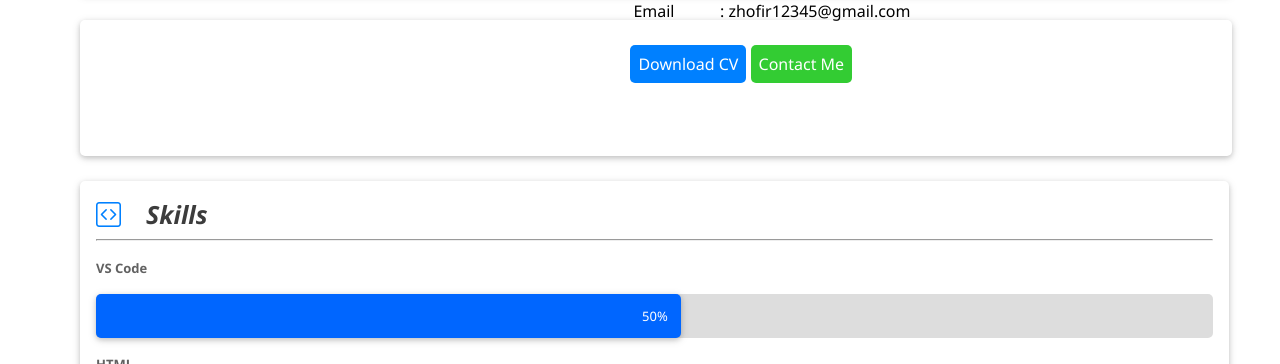
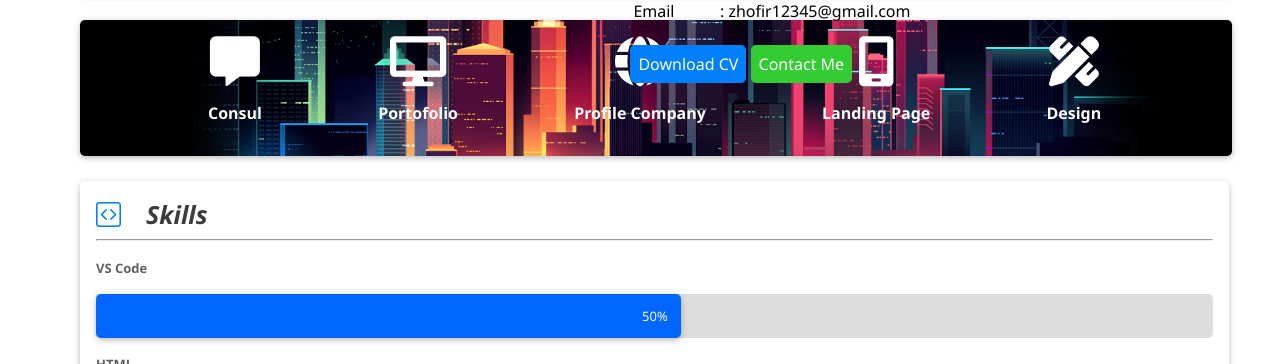
Before and after one commit to zhofir/zhofir.github.io, a plain HTML site: page index.html in a window 1280 px wide. Shown: the part 736-1100 px from the top of the page. Drawn offline with nearby package versions, Linux system fonts and the light colour scheme; a script that the page names is missing.

Commit message:
Update main.css

```diff
--- a/main.css
+++ b/main.css
@@ -120,7 +120,7 @@ main {
   width: auto;
   box-shadow: 0 2px 5px 0 rgb(0 0 0 / 16%), 0 2px 10px 0 rgb(0 0 0 / 12%);
   border-radius: 5px;
-  background-image: url(../src/banner10 .jpg);
+  background-image: url(../src/banner3.jpg);
   background-position: center;
   background-repeat: no-repeat;
   background-size: cover;
```
